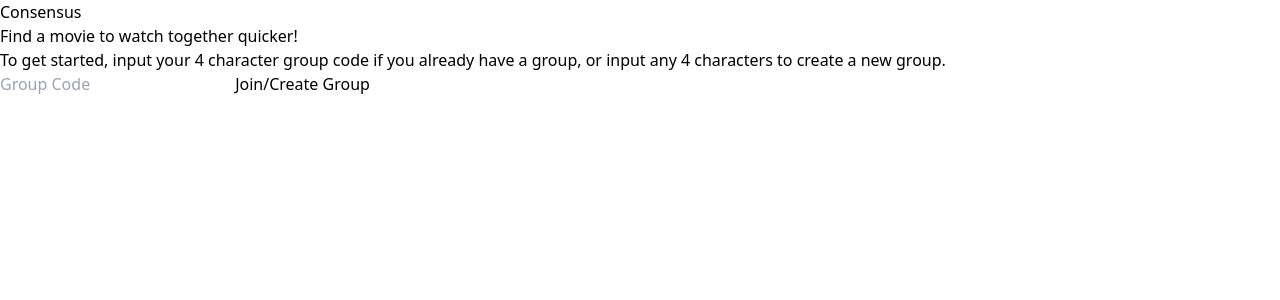
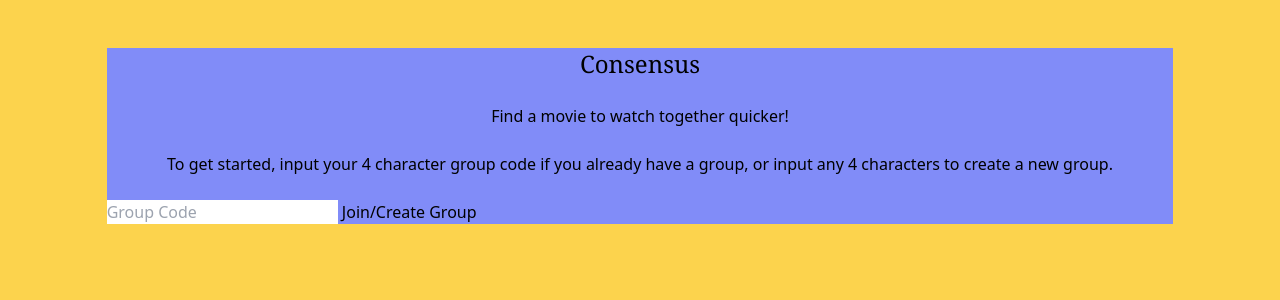
Before and after one commit to arnavgupta03/consensus, a Flask app: page / in a window 1280 px wide. Shown: the top 300 px of the page. Run offline with Flask 2, Linux system fonts and the light colour scheme; some libraries are stand-ins or nearby versions.

Commit message:
added basic styling

```diff
--- a/templates/index.html
+++ b/templates/index.html
@@ -7,11 +7,15 @@
         <link rel="stylesheet" type="text/css" href="{{ url_for('static',filename='main.css') }}">
         <link href="https://unpkg.com/tailwindcss@^2/dist/tailwind.min.css" rel="stylesheet">
     </head>
-    <body onload="onLoad()">
-        <div id="page1" class="align-middle">
-            <h1 id="p1mainTitle">Consensus</h1>
-            <h3 id="p1mainDescript">Find a movie to watch together quicker!</h3>
-            <h5 id="p1instructions">To get started, input your 4 character group code if you already have a group, or input any 4 characters to create a new group.</h5>
+    <body onload="onLoad()" class="bg-yellow-300">
+        <br><br>
+        <div id="page1" class="m-auto w-5/6 h-1/2 bg-indigo-400 align-middle">
+            <h1 id="p1mainTitle" class="text-center text-2xl align-middle font-serif m-auto">Consensus</h1>
+            <br>
+            <h3 id="p1mainDescript" class="text-center align-middle">Find a movie to watch together quicker!</h3>
+            <br>
+            <h5 id="p1instructions" class="text-center align-middle">To get started, input your 4 character group code if you already have a group, or input any 4 characters to create a new group.</h5>
+            <br>
             <input id="p1groupCode" type="text" maxlength="4" placeholder="Group Code" onkeyup="this.value = this.value.toUpperCase();">
             <button id="p1joinCreateGroup">Join/Create Group</button>
         </div>
```
